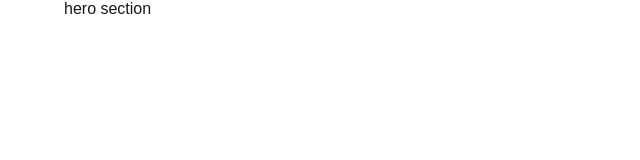
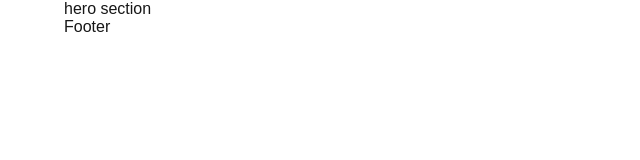
Before and after one commit to Dispatch-AI-com/frontend, a Next.js app: page / in a window 1280 px wide. Shown: the top 160 px of the page, without its empty margins (0-640 px from the left). Built offline with nearby package versions, Linux system fonts and the light colour scheme.

Commit message:
Created footer.tsx

```diff
--- a/src/app/page.tsx
+++ b/src/app/page.tsx
@@ -1,11 +1,13 @@
 import { Container } from '@mui/material';
 import HeroSection from '../components/features/landing/HeroSection';
+import Footer from '../components/features/landing/Footer';
 
 
 export default function LandingPage() {
   return (
     <Container>
       <HeroSection />
+      <Footer />
     </Container>
   );
 }
--- /dev/null
+++ b/src/components/features/landing/Footer.tsx
@@ -0,0 +1,7 @@
+export default function HeroSection() {
+    return (
+      <>
+          <p>Footer</p>
+      </>
+    );
+  }
```
